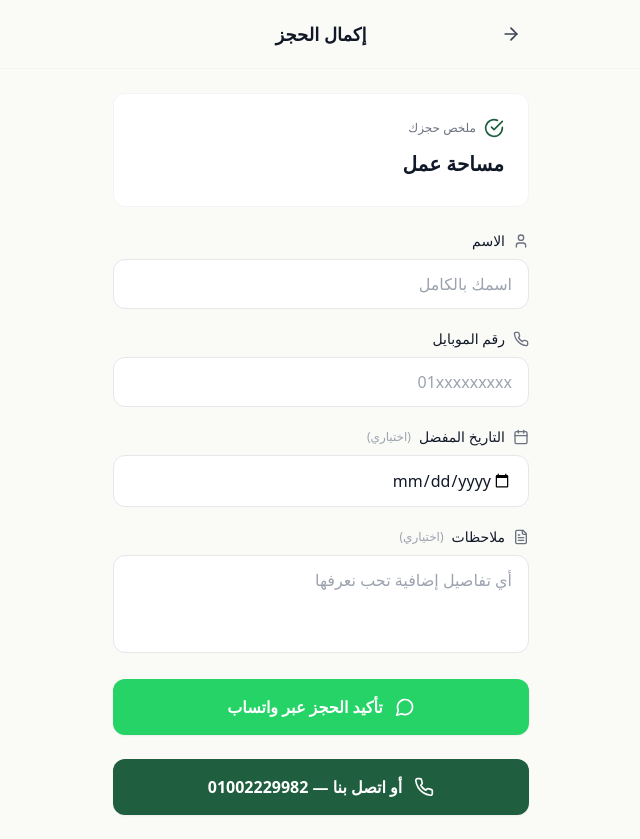
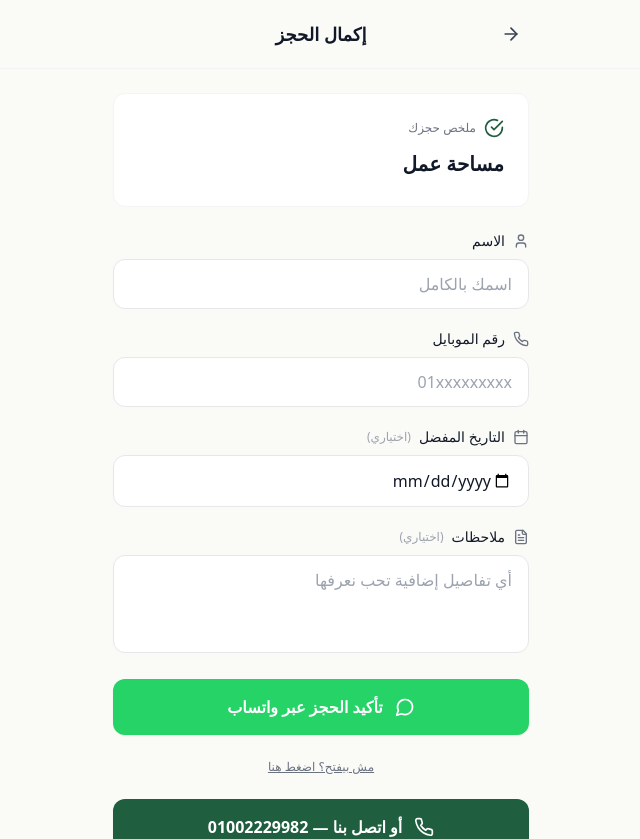
Before and after one commit to Madmonah/madmona-app, a Next.js app: page /book in a window 1280 px wide. Shown: the top 839 px of the page, without its empty margins (319-959 px from the left). Built offline with nearby package versions, Linux system fonts and the light colour scheme.

Commit message:
fix: native HTML form submission to wa.me + fallback link (most browser-compatible approach)

```diff
--- a/src/app/book/page.tsx
+++ b/src/app/book/page.tsx
@@ -41,8 +41,7 @@ interface BookingData {
   pricingType: string
 }
 
-// Format the WhatsApp message — includes whatever data the user filled in,
-// gracefully omitting fields they skipped.
+// Format the WhatsApp message — gracefully omits empty fields.
 function buildWhatsAppMessage(opts: {
   spaceName: string
   pricingName: string
@@ -69,6 +68,8 @@ function buildWhatsAppMessage(opts: {
   lines.push('', 'ممكن نتواصل لتأكيد التفاصيل؟')
   return lines.join('\n')
 }
+
+const WHATSAPP_PHONE = '201002229982'
 
 function BookingContent() {
   const searchParams = useSearchParams()
@@ -97,11 +98,8 @@ function BookingContent() {
   const spaceName = bookingData ? SPACE_NAMES[bookingData.spaceId] || 'مساحة عمل' : 'مساحة عمل'
   const pricingName = bookingData ? resolvePricingLabel(bookingData.pricingType) : ''
 
-  // Build the WhatsApp URL on every render so the link always reflects current
-  // form state. The actual navigation is handled by the browser via the <a href>
-  // element below — no JS-driven navigation, no popup blockers, no form submit
-  // edge cases. Fires the lead-save POST as a fire-and-forget side-effect on
-  // click; navigation continues regardless of whether that succeeds.
+  // Build the message text — also exposed as a hidden input on the form,
+  // and as the fallback wa.me URL for the manual link below.
   const message = buildWhatsAppMessage({
     spaceName,
     pricingName,
@@ -110,12 +108,15 @@ function BookingContent() {
     preferredDate,
     notes,
   })
-  const whatsappUrl = `https://wa.me/201002229982?text=${encodeURIComponent(message)}`
+  const fallbackUrl = `https://wa.me/${WHATSAPP_PHONE}?text=${encodeURIComponent(message)}`
 
-  const handleWhatsAppClick = () => {
-    // Fire-and-forget: keepalive lets the request complete after navigation.
-    // We do NOT preventDefault — the browser handles the <a href> navigation
-    // natively, which is the most reliable way to trigger WhatsApp on mobile.
+  // The form's onSubmit fires the lead-save POST in the background. We do NOT
+  // call e.preventDefault — letting the form submit naturally is the whole
+  // point, because that's the most universally supported navigation mechanism
+  // (HTML form action) and can't be blocked by popup blockers, JS errors,
+  // navigation interceptors, or async timing issues. The browser performs
+  // the navigation to wa.me itself, with no JavaScript involvement.
+  const handleSubmit = () => {
     try {
       fetch('/api/booking-leads', {
         method: 'POST',
@@ -130,10 +131,10 @@ function BookingContent() {
         }),
         keepalive: true,
       }).catch(() => {
-        // Silent — don't block the WhatsApp handoff on a DB error
+        // Silent — never block the form submit
       })
     } catch {
-      // Silent — same as above
+      // Silent
     }
   }
 
@@ -171,9 +172,21 @@ function BookingContent() {
           )}
         </section>
 
-        {/* Booking Fields — note: NOT wrapped in a <form> because we don't want
-            HTML5 form-submit semantics. The CTA is a plain <a href> link. */}
-        <div className="space-y-5 mb-6">
+        {/* Native HTML form: submitting it navigates the browser to
+            https://wa.me/{phone}?text={message}. This is the most reliable
+            way to trigger navigation across every browser and every popup-
+            blocker setting — no JS-driven navigation, no <a target=_blank>,
+            no window.open. The hidden `text` input becomes the ?text= query
+            param on submission. The lead-save POST is fired in onSubmit. */}
+        <form
+          action={`https://wa.me/${WHATSAPP_PHONE}`}
+          method="get"
+          onSubmit={handleSubmit}
+          className="space-y-5 mb-6"
+        >
+          {/* Hidden field — becomes ?text= on the wa.me URL */}
+          <input type="hidden" name="text" value={message} />
+
           <div>
             <label className="text-sm font-medium text-gray-900 mb-2 block">
               <span className="flex items-center gap-2">
@@ -245,24 +258,25 @@ function BookingContent() {
             />
           </div>
 
-          {/* WhatsApp CTA — plain anchor with target=_blank.
-              Opening WhatsApp in a new tab is the most compatible approach
-              across all browsers (especially Chrome on Android, which can
-              silently block same-tab redirects to wa.me under certain
-              site-permission states). The new tab triggers the WhatsApp
-              intent reliably; the user's form data is preserved on the
-              original tab. Fires the lead-save POST in the background. */}
-          <a
-            href={whatsappUrl}
-            target="_blank"
-            rel="noopener noreferrer"
-            onClick={handleWhatsAppClick}
-            className="flex items-center justify-center gap-3 w-full bg-[#25D366] text-white py-4 px-6 rounded-xl font-semibold hover:bg-[#25D366]/90 transition-colors shadow-sm no-underline"
+          {/* Submit button — natively submits the form to wa.me */}
+          <button
+            type="submit"
+            className="flex items-center justify-center gap-3 w-full bg-[#25D366] text-white py-4 px-6 rounded-xl font-semibold hover:bg-[#25D366]/90 transition-colors shadow-sm"
           >
             <MessageCircle className="w-5 h-5" />
             <span>تأكيد الحجز عبر واتساب</span>
-          </a>
-        </div>
+          </button>
+        </form>
+
+        {/* Fallback link (in case form submission is blocked by an extension
+            or unusual browser config). Pure <a href> with the same wa.me URL.
+            User can long-press to copy the link if all else fails. */}
+        <a
+          href={fallbackUrl}
+          className="block text-center text-xs text-gray-500 hover:text-[#1F5F3F] mb-6 underline"
+        >
+          مش بيفتح؟ اضغط هنا
+        </a>
 
         {/* Alternate contact */}
         <a
```
